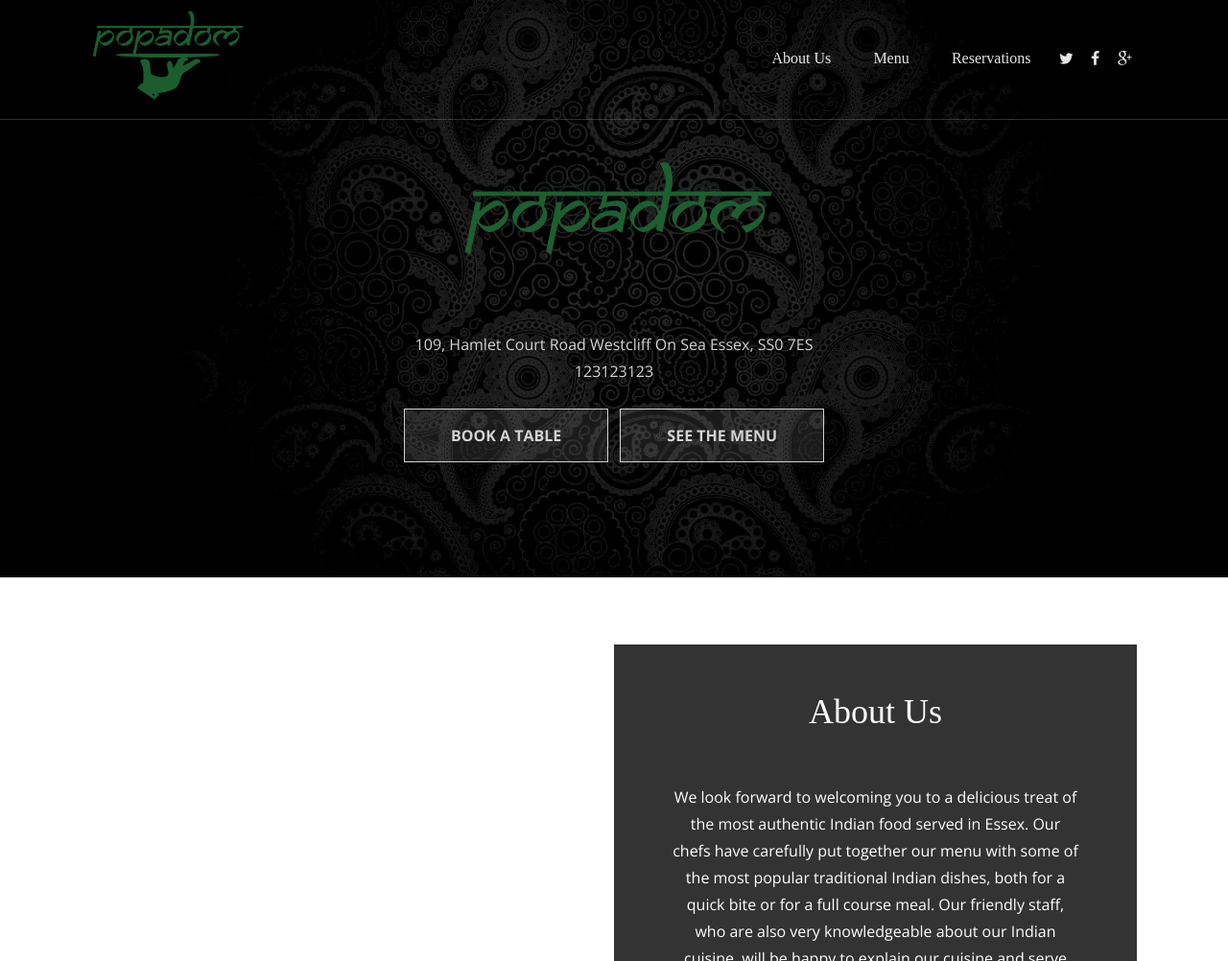
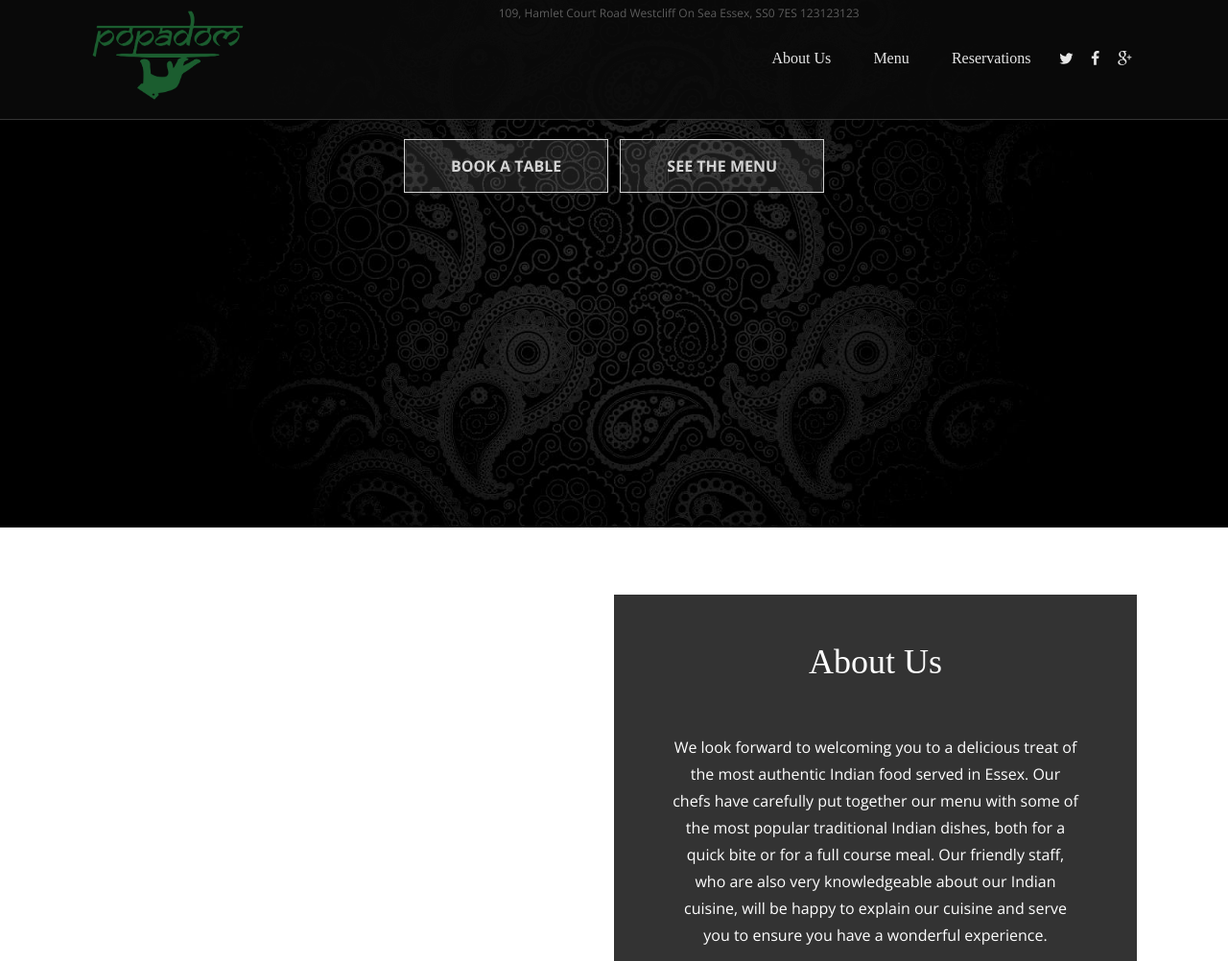
Before and after one commit to zyxzyx/popadom, a plain HTML site: page src/index.html in a window 1280 px wide. Shown: the top 1002 px of the page at 96% size. Drawn offline with nearby package versions, Linux system fonts and the light colour scheme.

Commit message:
address added

```diff
--- a/src/index.html
+++ b/src/index.html
@@ -20,7 +20,7 @@
                 <input type="checkbox" id="navigation-toggle-checkbox" name="navigation-toggle-checkbox" class="navigation-toggle-checkbox sr">
                 <label for="navigation-toggle-checkbox" class="navigation-toggle-label" onclick>
                     <span class="navigation-toggle-label-inner">
-          <span class="sr">Navigation</span>
+          				<span class="sr">Navigation</span>
                     </span>
                 </label>
                 <div class="navigation">
@@ -36,33 +36,34 @@
                         <li class="navigation-item-social"><a class="social social-facebook" href="#"><span class="sr">Facebook</span></a></li>
                         <li class="navigation-item-social"><a class="social social-google-plus" href="#"><span class="sr">Google Plus</span></a></li>
                     </ul>
+
                 </div>
+                 <div class="header-address">
+
+		      			<span>
+		      				109, Hamlet Court Road
+							Westcliff On Sea
+							Essex, SS0 7ES
+							123123123
+						</span>
+					</div>
             </div>
         </div>
+
         <div class="banner-inner container">
             <div class="banner-lead">
             <!--<img class= "popadom"style="text-align:center; max-width:30%;" src="img/logo.png" href="#">-->
-      		<span class="banner-lead-1">Popadom</span>
+      		<!--<span class="banner-lead-1">Popadom</span>-->
       <!-- <span class="banner-lead-2">for the right food</span> -->
 
     		</div>
-    		<div style = "font-size:16px;text-align:center; color:#d3d3d3">
 
-	      		<span>
-	      		109, Hamlet Court Road
-				Westcliff On Sea
-				Essex, SS0 7ES
-				</span>
-				<br>
-				<span>
-				123123123
-				</span>
-			</div>
        	<div class="banner-buttons" style ="padding-top:25px;">
             <a href="#reservations" class="button button-secondary">Book a table</a>
             <a href="#menu" class="button button-secondary">See the menu</a>
         </div>
         </div>
+
     </div>
     <!--<div id="about" class="content-block about-block">
         <div class="about-block-inner container">
--- a/src/style.css
+++ b/src/style.css
@@ -1821,6 +1821,7 @@ img {
   opacity: 0;
   max-height: 1px;
   overflow: hidden;
+
 }
 .navigation-toggle-checkbox[type=checkbox]:checked + .navigation-toggle-label + .navigation {
   opacity: 1;
@@ -2361,9 +2362,20 @@ img {
     padding: 50px 60px;
   }
   .header {
-    background: transparent;
+    background: #0A0A0A;
     opacity: .9;
     padding-bottom: 20px;
+    position: fixed;
+    z-index:9999;
+    width:100%;
+  }
+  .header-address{
+	font-size:12px;
+	text-align:center;
+	color:#666;
+	z-index:9999;
+	position:absolute;
+	display:inline-block;
   }
   .header-inner {
     padding-left: 5px;
```
